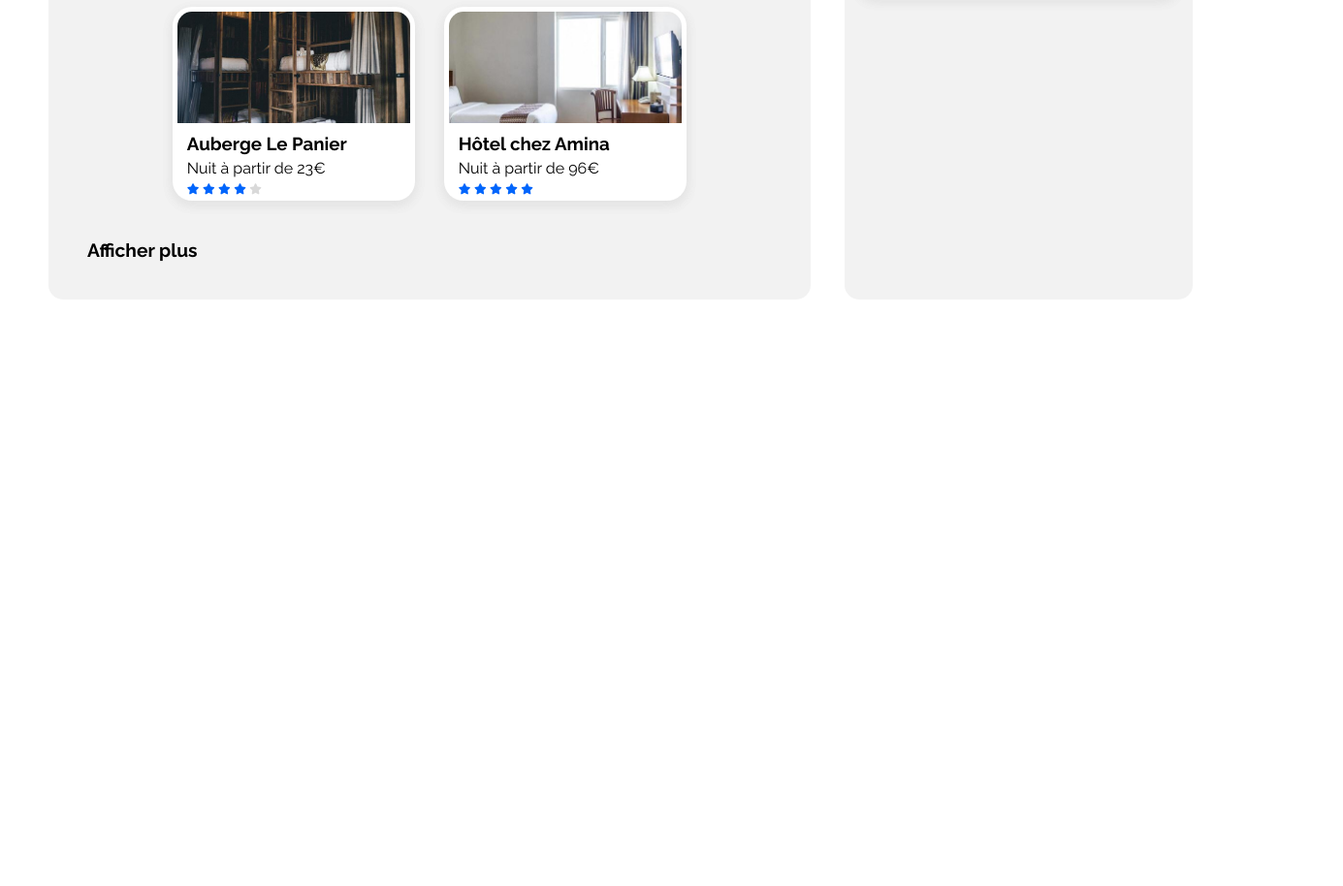
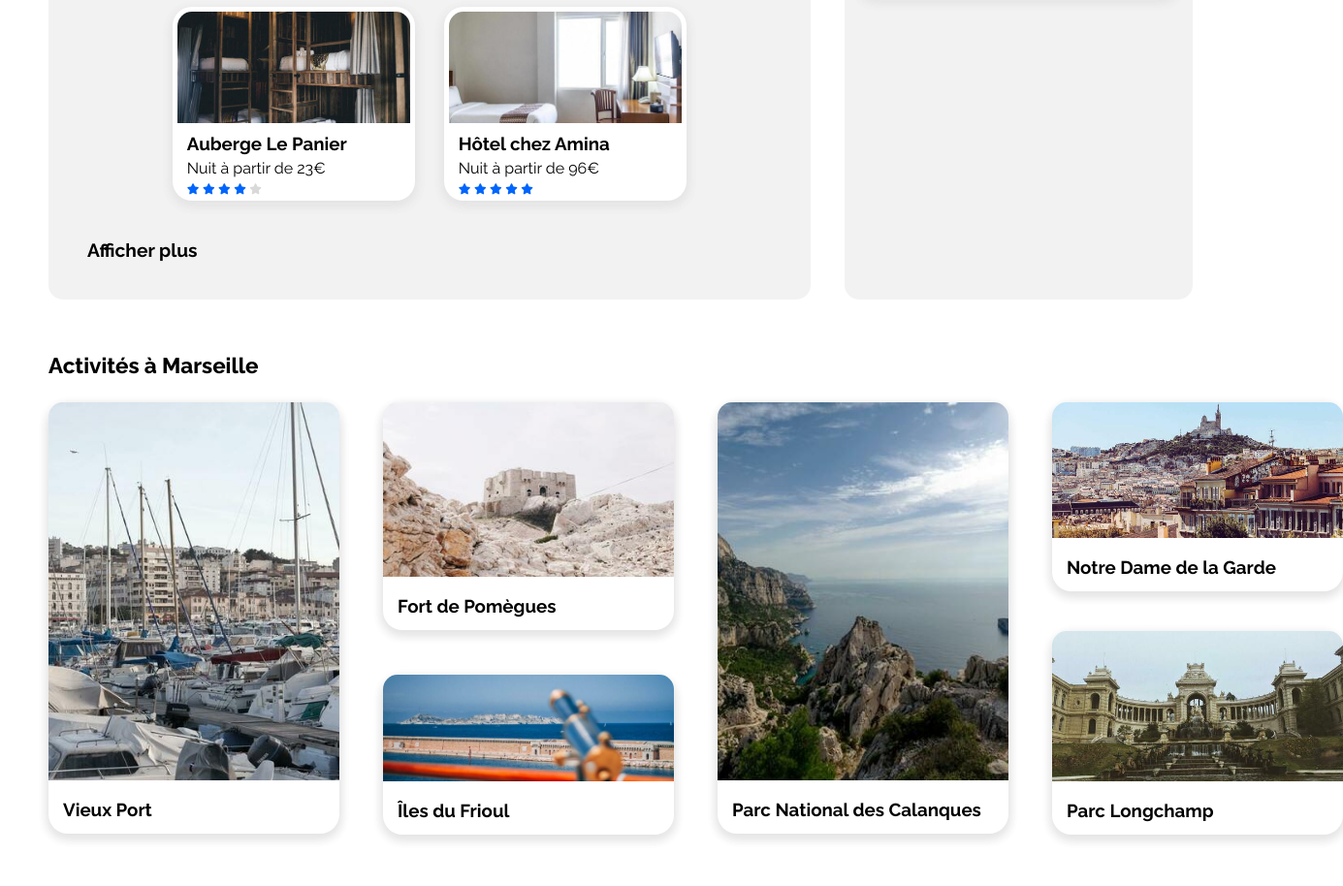
Before and after one commit to Mannock/MartinGuillaume_2_9062021, a plain HTML site: page index.html in a window 1280 px wide. Shown: the part 932-1846 px from the top of the page at 97% size, 1385 px wide, since content can reach past the window. Before the commit the page ends 1256 px from the top, so only its background shows below. Drawn offline with Linux system fonts and the light colour scheme.

Commit message:
up activites

```diff
--- a/index.html
+++ b/index.html
@@ -204,6 +204,48 @@
                     <h2>Afficher plus</h2>
                 </section>
             </section>
+            <section id="section_activites">
+                <h1>Activités à Marseille</h1>
+                <div id="card_activite">
+                    <div id="vieux_port" class="card">
+                        <a href="">
+                            <img src="images/activites/4_small/reno-laithienne-QUgJhdY5Fyk-unsplash.jpg" alt="Vieux port">
+                            <h3>Vieux Port</h3>
+                        </a>
+                    </div>
+                    <div id="fort_pomegues" class="card">
+                        <a href="">
+                            <img src="images/activites/4_small/paul-hermann-QFTrLdQIRhI-unsplash.jpg" alt="Fort de Pomègues">
+                            <h3>Fort de Pomègues</h3>
+                        </a>
+                    </div>
+                    <div id="ile_frioul" class="card">
+                        <a href="">
+                            <img src="images/activites/4_small/kevin-hikari-rV_Qd1l-VXg-unsplash.jpg" alt="Îles du Frioul">
+                            <h3>Îles du Frioul</h3>
+                        </a>
+                    </div>
+                    <div id="calanques" class="card">
+                        <a href="">
+                            <img src="images/activites/4_small/kilyan-sockalingum-NR8-cBCN3aI-unsplash.jpg" alt="Parc des Calanques">
+                            <h3>Parc National des Calanques</h3>
+                        </a>
+                    </div>
+                    <div id="notre_dame" class="card">
+                        <a href="">
+                            <img src="images/activites/4_small/florian-wehde-xW9e8gdotxI-unsplash.jpg" alt="Notre Dame de la Garde">
+                            <h3>Notre Dame de la Garde</h3>
+                        </a>
+                    </div>
+                    <div id="longchamp" class="card">
+                        <a href="">
+                            <img src="images/activites/4_small/lena-paulin-wH2-EJoDcV0-unsplash.jpg" alt="Parc Longchamp">
+                            <h3>Parc Longchamp</h3>
+                        </a>
+                    </div>
+
+                </div>
+            </section>
         </div>
     </body>
 </html>
--- a/styles.css
+++ b/styles.css
@@ -13,8 +13,8 @@ body
     margin: 3px 0 0 0;
     display: flex;
     justify-content: center;
+}
 
-}
 #bloc_page {
     max-width: 1680px;
     width: 100%;
@@ -73,6 +73,11 @@ a
 .navigation a:hover
 {
     color: #0065FC;
+}
+
+.navigation a:active
+{
+    color: #0065FC
 }
 
 /* --------------SECTION RECHERCHE ---------------*/
@@ -172,6 +177,13 @@ form.recherche input[type=submit]
 }
 
 #filters_button button:hover
+{
+    background-color: #0065fc;
+    color: white;
+
+}
+
+#filters_button button:active
 {
     background-color: #0065fc;
     color: white;
@@ -314,7 +326,7 @@ padding: 5px;
     margin: 5px;
 }
 
-#section_rent h1
+#section_rent h1, #section_activites h1
 {
     padding-bottom: 25px;
 }
@@ -322,6 +334,30 @@ padding: 5px;
 #section_rent h2
 {
     margin: 25px 0;
+}
+
+#card_activite .card
+{
+   margin: 13px;
+}
+
+#section_activites
+{
+    padding-bottom: 50px;
+}
+
+#section_activites img
+{
+    border-radius: 15px 15px 0 0;
+    height: 135px;
+    width: 100%;
+    object-fit: cover;
+}
+
+#section_activites h3
+{
+    padding: 15px;
+    margin: 0;
 }
 
 @media all and (max-width: 767px) /*mobile*/
@@ -393,7 +429,7 @@ display: none;
 
     /* --------------SECTION LOCATION ---------------*/
 
-#populaire
+#populaire, #section_activites
 {
     padding: 0 20px 35px 20px;
 }
@@ -403,7 +439,7 @@ display: none;
     width: 100%;
 }
 
-#card_popular, #cards_rent
+#card_popular, #cards_rent, #card_activite
 {
     display: flex;
     flex-direction: column;
@@ -429,6 +465,12 @@ display: none;
 {
     padding-bottom: 25px;
 }
+
+#card_activite .card
+{
+    height: 190px;
+}
+
 
 }
 
@@ -523,12 +565,12 @@ display: none;
         margin: auto;
     }
 
-    #section_rent
+    #section_rent, #section_activites
     {
         margin: 0px 30px 0px 30px;
     }
 
-    #cards_rent
+    #cards_rent, #card_activite
     {
         display: flex;
         flex-direction: row;
@@ -543,6 +585,12 @@ display: none;
     #cards_rent .card
     {
         width: 330px;
+    }
+
+    #section_activites .card
+    {
+        height: 190px;
+        width: 43%;
     }
 }
 
@@ -610,6 +658,100 @@ display: none;
         margin: 15px;
     }
 
+    #section_activites
+    {
+        margin: 15px 50px;
+    }
+
+    #card_activite .card
+    {
+        width: 300px;
+        margin: 0;
+    }
+
+    #card_activite img
+    {
+        border-radius: 15px 15px 0 0;
+        width: 100%;
+        object-fit: cover;
+    }
+
+    #vieux_port, #calanques
+    {
+        height: 445px;
+    }
+
+    #vieux_port img, #calanques img
+    {
+        height: 390px;
+    }
+
+    #fort_pomegues {
+        height: 235px;
+    }
+
+    #fort_pomegues img{
+        height: 180px;
+    }
+
+    #ile_frioul {
+        height: 165px;
+    }
+
+    #ile_frioul img{
+        height: 110px;
+    }
+
+    #notre_dame {
+        height:195px;
+    }
+
+    #notre_dame img{
+        height: 140px;
+    }
+
+    #longchamp {
+        height: 210px;
+    }
+
+    #longchamp img {
+        height: 155px;
+    }
+
+    #card_activite
+    {
+        display: grid;
+        grid-template-columns: repeat(4, 300px);
+        grid-template-rows: repeat(2, 223px);
+        grid-template-areas: "a b d e" "a c d f";
+        grid-gap: 0 45px;
+    }
+
+    #vieux_port{
+        grid-area: a;
+     }
+
+     #fort_pomegues{
+        grid-area: b;
+     }
+
+     #ile_frioul{
+        grid-area: c;
+        align-self: end;
+     }
+
+     #calanques {
+        grid-area: d;
+     }
+
+     #notre_dame {
+        grid-area: e;
+     }
+
+     #longchamp {
+        grid-area: f;
+        align-self: end;
+     }
 
 
 }
```
